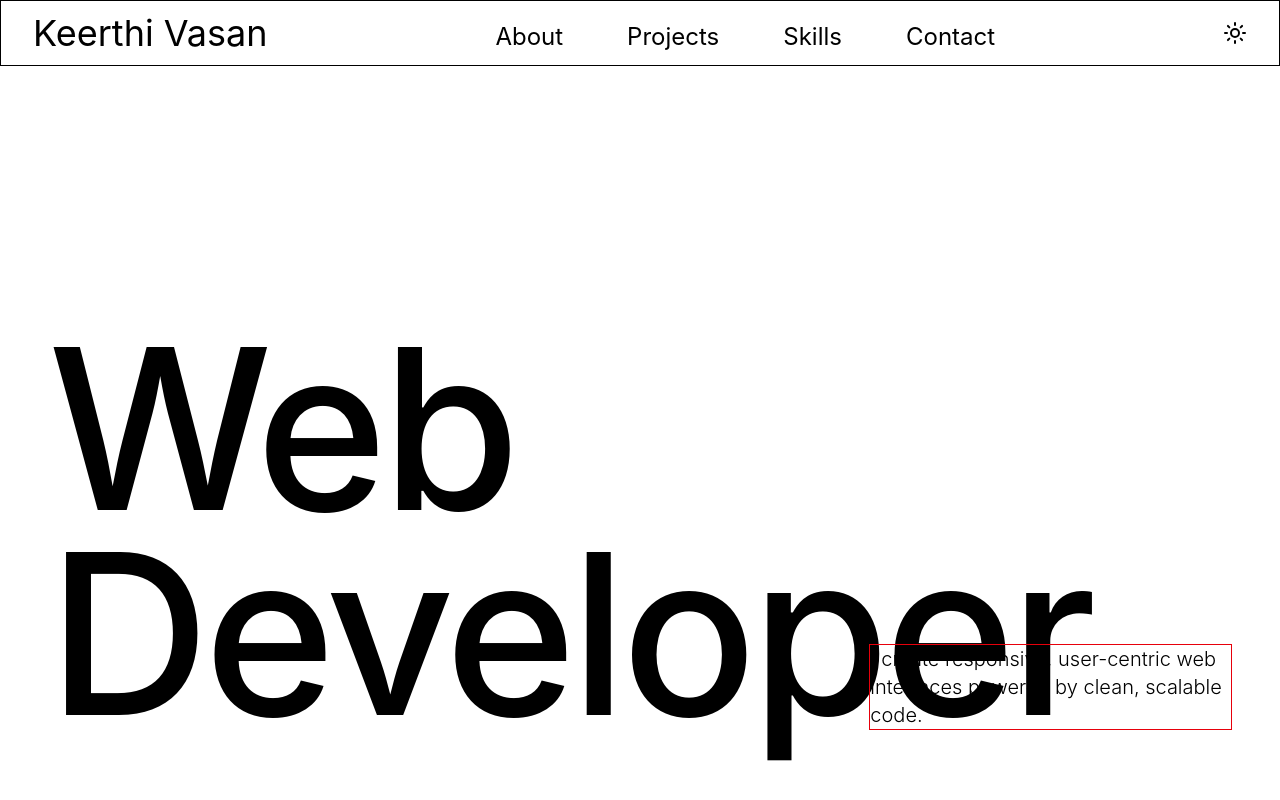
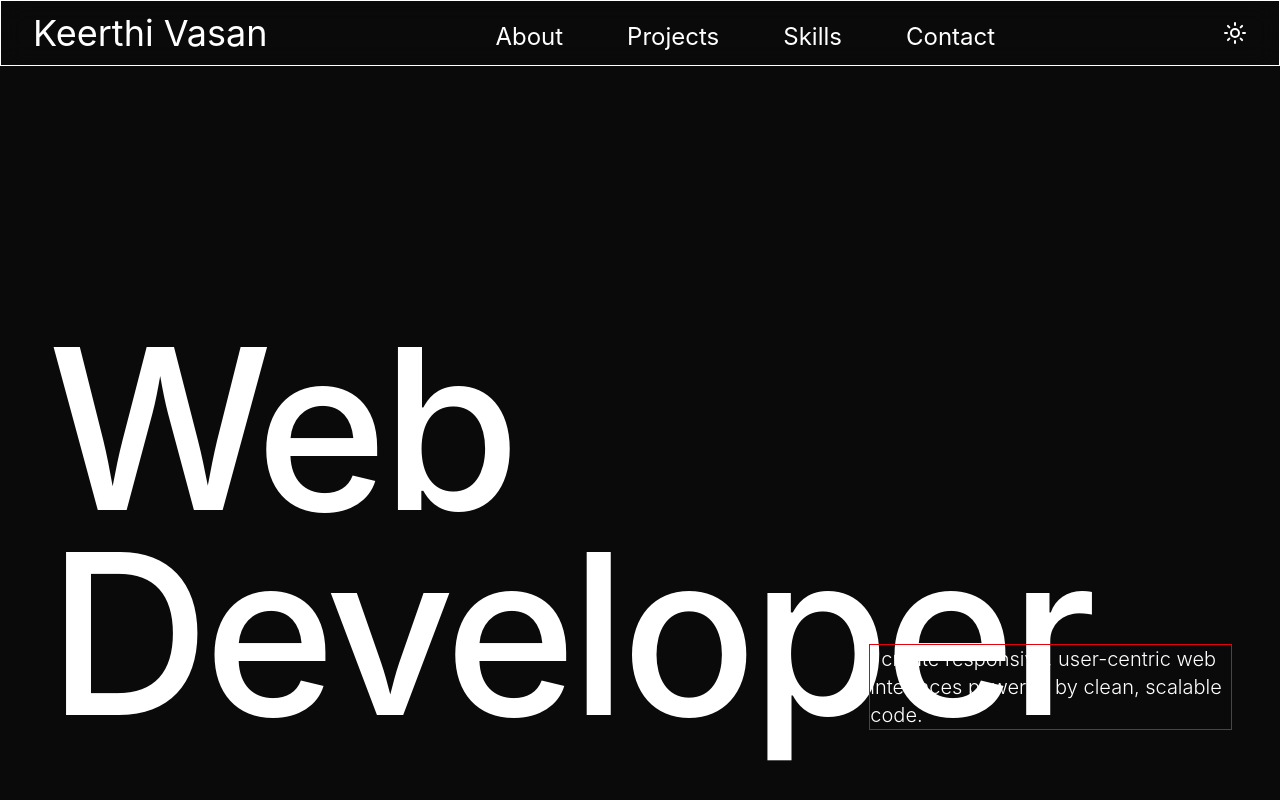
Before and after one commit to keerthivasan-mp4/Portfolio, a React (Vite) app: page / in a window 1280 px wide. Shown: the top 800 px of the page. Built offline with nearby package versions, Linux system fonts and the light colour scheme.

Commit message:
assigned global color theme and initialized it to variables.

```diff
--- a/src/index.css
+++ b/src/index.css
@@ -1,33 +1,26 @@
+/* Import Tailwind CSS v4 main entry point */
 @import "tailwindcss";
 
-* {
-  box-sizing: border-box;
+/* Define your custom theme variables and colors natively in v4 */
+@theme {
+  --color-light-bg: #FBF8F3;
+  --color-light-text: #1A140C;
+  --color-light-accent: #B45309;
+
+  --color-dark-bg: #0A0A0A;
+  --color-dark-text: #FFFFFF;
+  --color-dark-accent: #38BDF8;
 }
 
-html {
-  scroll-behavior: smooth;
+/* Default to Dark Mode styling on the root/body */
+body {
+  background-color: var(--color-dark-bg);
+  color: var(--color-dark-text);
+  transition: background-color 0.3s ease, color 0.3s ease;
 }
 
-body {
-  margin: 0;
+/* Switch colors when 'light' class is present on html element */
+html.light body {
+  background-color: var(--color-light-bg);
+  color: var(--color-light-text);
 }
-
-
-
-:root {
-  --background: #0A0A0A;
-  --foreground: #FFFFFF;
-  --accent: #0047AB;
-}
-
-[data-theme="light"] {
-  --background: #FBF8F3;
-  --foreground: #262525;
-  --accent: #B45309;
-}
-
-@theme inline {
-  --color-background: var(--background);
-  --color-foreground: var(--foreground);
-  --color-accent: var(--accent);
-}
```
